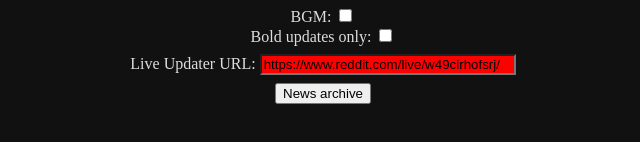
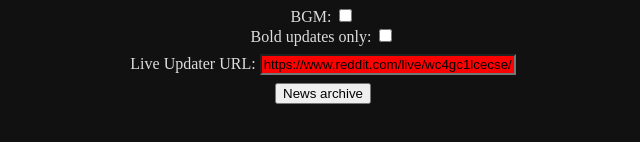
Before and after one commit to MrCheeze/news, a plain HTML site: page news/index.html in a window 1280 px wide. Shown: the part 586-728 px from the top of the page, 317-957 px from the left. Drawn offline with Linux system fonts and the light colour scheme; no server answers.

Commit message:
new live updater url

```diff
--- a/news/index.html
+++ b/news/index.html
@@ -261,7 +261,7 @@
 				<input type="checkbox" id="bold-checkbox">
 			</p>
 			<p>
-				Live Updater URL: <input id="live-url" value="https://www.reddit.com/live/w49cirhofsrj/">
+				Live Updater URL: <input id="live-url" value="https://www.reddit.com/live/wc4gc1lcecse/">
 			</p>
 			<p>
 				<button type="button" id="archive-button">News archive</button>
```
